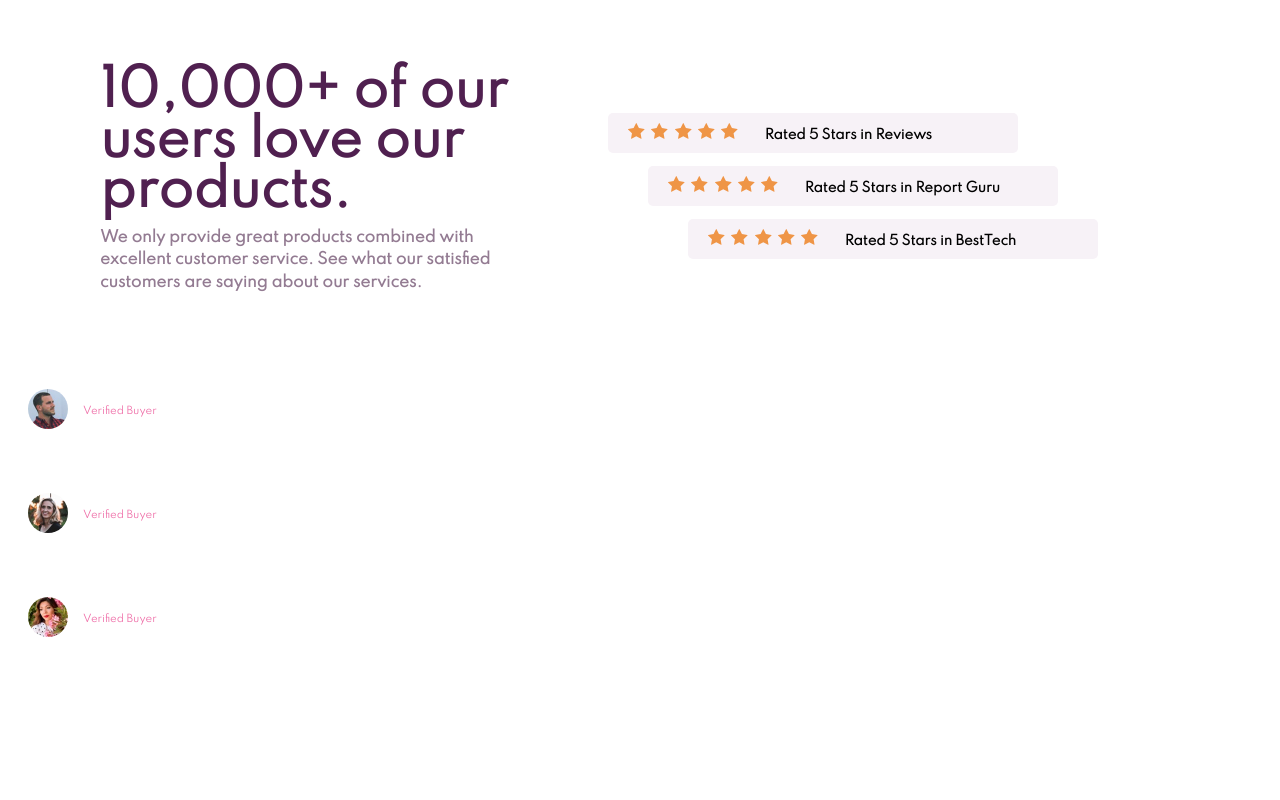
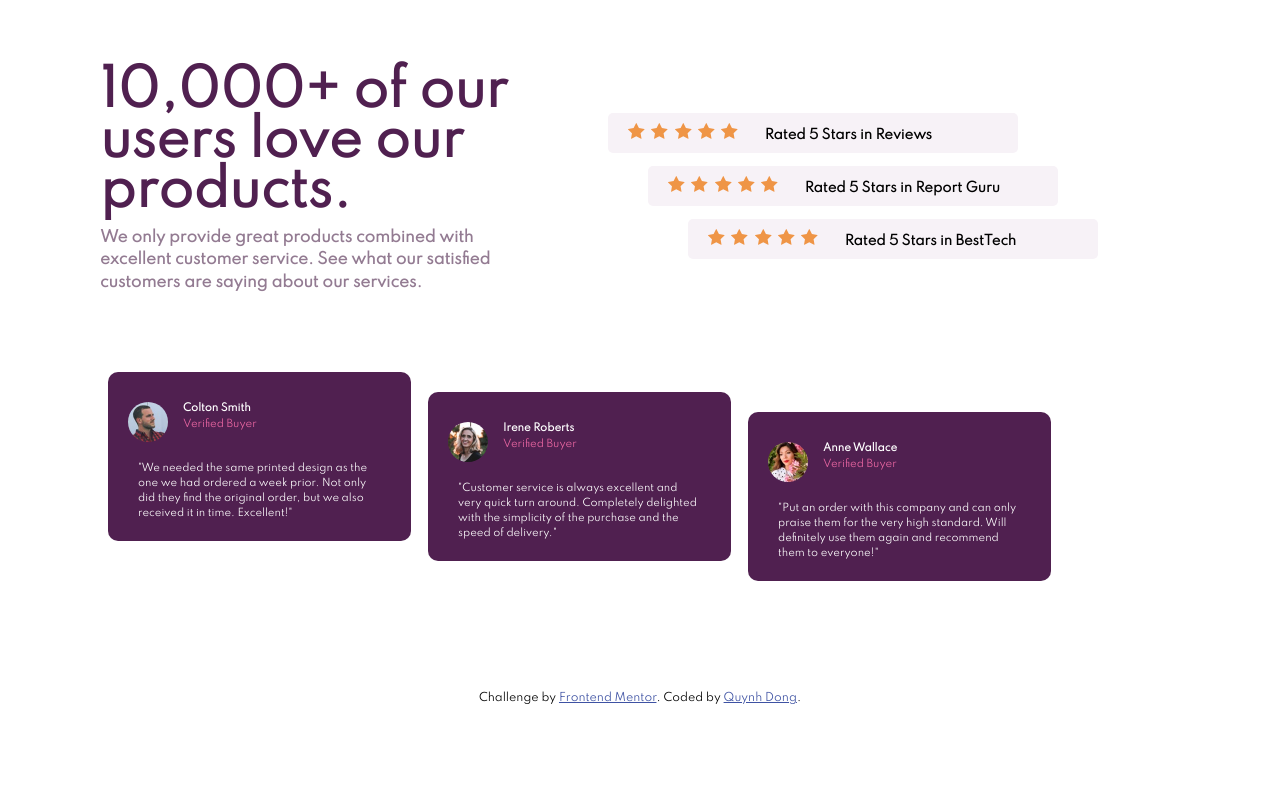
Before and after one commit to quynhtdong/Socialproof, a plain HTML site: page index.html in a window 1280 px wide. Shown: the top 800 px of the page. Drawn offline with Linux system fonts and the light colour scheme.

Commit message:
Update index.html
Add a few more classes

```diff
--- a/index.html
+++ b/index.html
@@ -33,7 +33,7 @@
     </div>
 
 <div class="user">
-  <div class="colton">
+  <div class="colton feedback">
     <div class="identity">
       <img src="image-colton.jpg" alt="colton-image">
       <h6 class="name">Colton Smith</h6>
@@ -45,7 +45,7 @@
     </p>
   </div>
 
-  <div class="irene">
+  <div class="irene feedback">
     <div class="identity">
       <img src="image-irene.jpg" alt="irene-image">
       <h6 class="name">Irene Roberts</h6>
@@ -58,7 +58,7 @@
     </p>
   </div>
 
-  <div class="anne">
+  <div class="anne feedback">
     <div class="identity">
       <img src="image-anne.jpg" alt="anne-image">
       <h6 class="name">Anne Wallace</h6>
```
